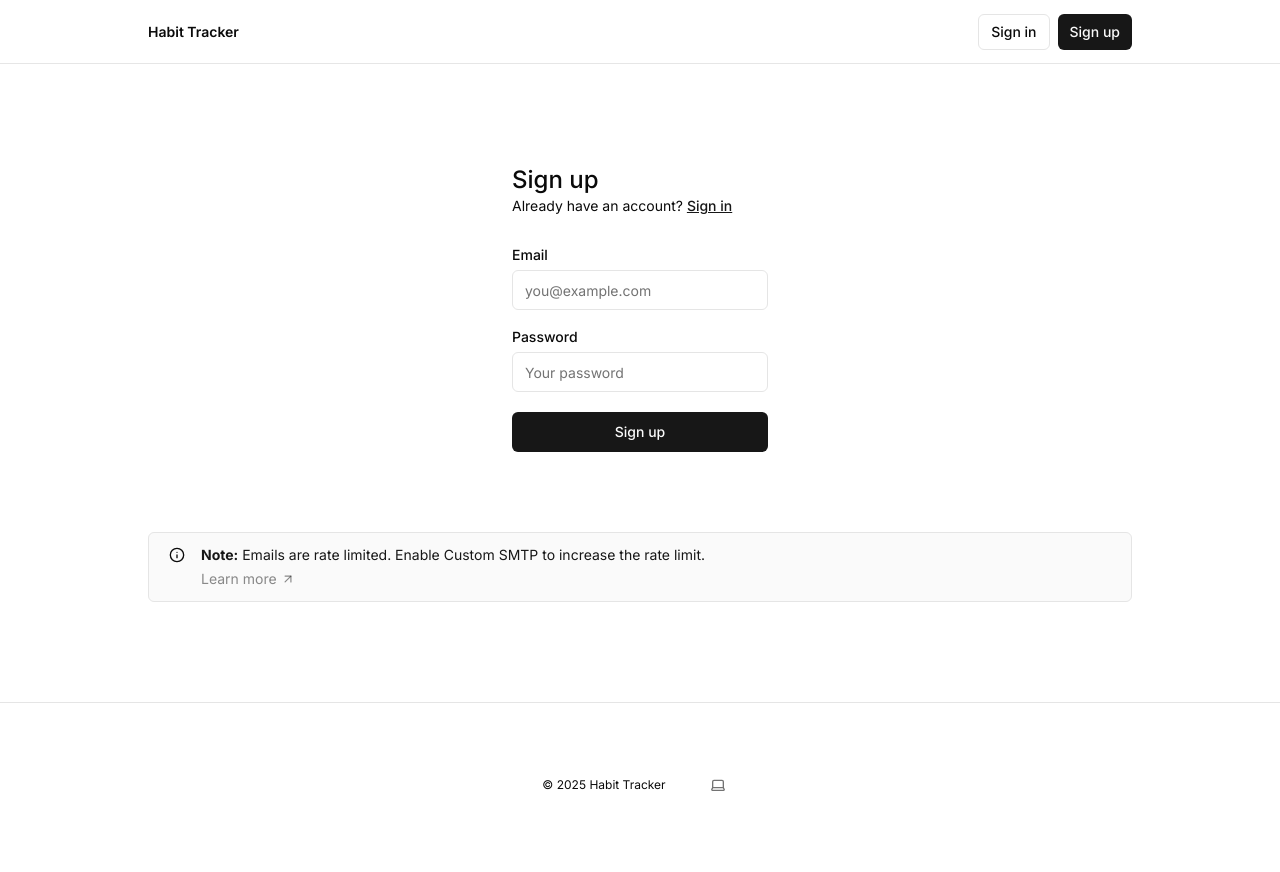
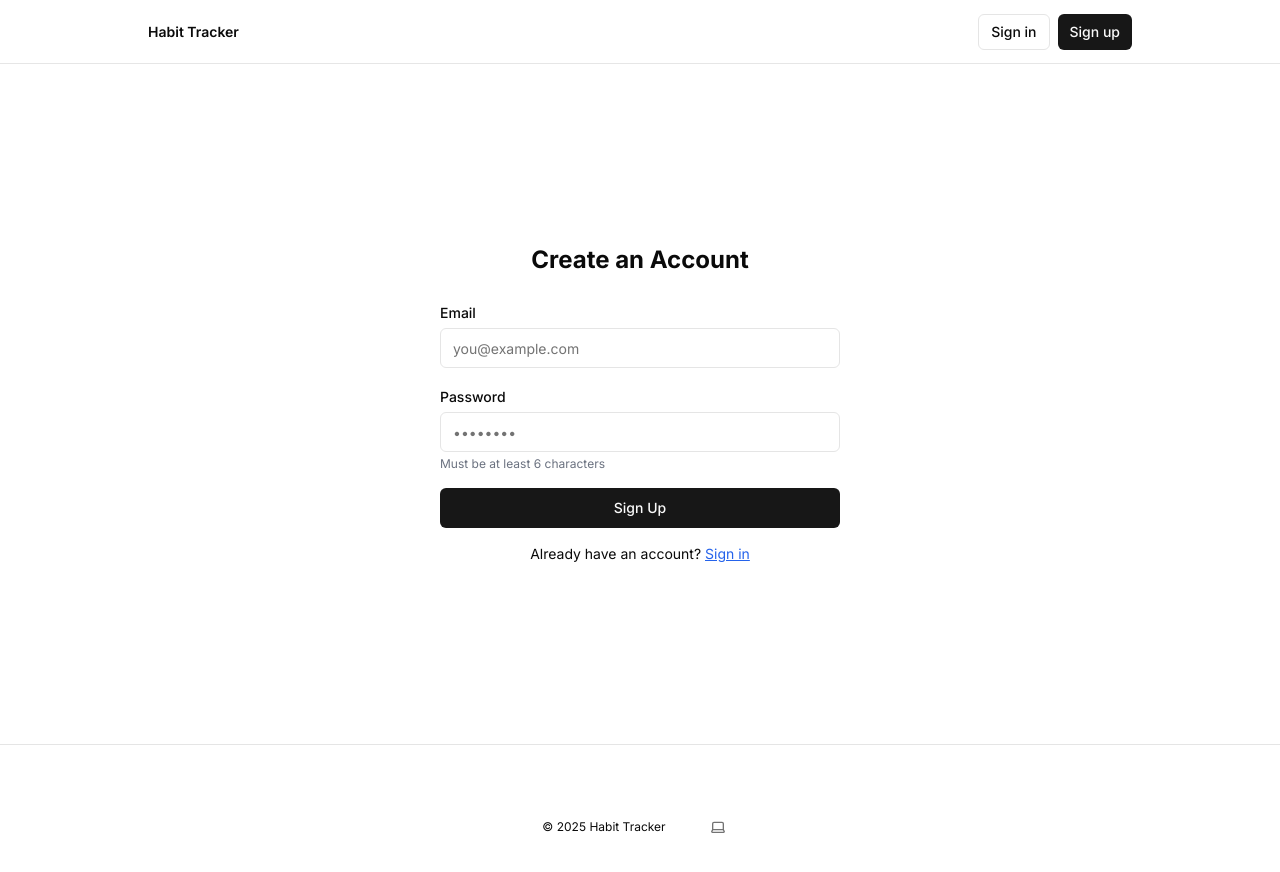
Before and after one commit to mironpuzanov/habit-tracker, a Next.js app in the folder my-app/: page /external/sign-up in a window 1280 px wide. Shown: the top 872 px of the page. Built offline with nearby package versions, Linux system fonts and the light colour scheme.

Commit message:
Fix: Simplify signup process to minimum configuration

```diff
--- a/my-app/app/external/sign-up/page.tsx
+++ b/my-app/app/external/sign-up/page.tsx
@@ -6,143 +6,127 @@ import { Input } from "@/components/ui/input";
 import { Label } from "@/components/ui/label";
 import { Button } from "@/components/ui/button";
 import Link from "next/link";
-import { SmtpMessage } from "../smtp-message";
 import { createClient } from "@/utils/supabase/client";
+import { useRouter } from "next/navigation";
 
-// @ts-ignore - bypass NextJS type checking issues
 export default function Page(props: any) {
-  const searchParams = props.searchParams || {};
+  const router = useRouter();
   const [email, setEmail] = useState("");
   const [password, setPassword] = useState("");
-  const [status, setStatus] = useState<{
-    type: "idle" | "loading" | "success" | "error";
-    message?: string;
-  }>({ type: "idle" });
+  const [loading, setLoading] = useState(false);
+  const [error, setError] = useState("");
+  const [success, setSuccess] = useState("");
 
-  // Extract success/error messages from search params
-  const successMessage =
-    searchParams.success &&
-    (typeof searchParams.success === 'string'
-      ? searchParams.success
-      : searchParams.success[0]);
-
-  const errorMessage =
-    searchParams.error &&
-    (typeof searchParams.error === 'string'
-      ? searchParams.error
-      : searchParams.error[0]);
-
-  // Handle success message from URL params
-  if (successMessage) {
-    return (
-      <div className="w-full flex-1 flex flex-col items-center justify-center gap-4 p-4">
-        <div className="text-center mb-4">
-          <h2 className="text-2xl font-bold mb-2">Thanks for signing up!</h2>
-          <p>Please check your email for a verification link.</p>
-        </div>
-        <FormMessage message={{ success: successMessage }} />
-        <div className="mt-4">
-          <Link className="text-primary underline" href="/external/sign-in">
-            Return to sign in
-          </Link>
-        </div>
-      </div>
-    );
-  }
-
-  // Client-side sign-up handler
+  // Ultra simple signup handler
   const handleSignUp = async (e: React.FormEvent) => {
     e.preventDefault();
-    setStatus({ type: "loading" });
+    setLoading(true);
+    setError("");
+    setSuccess("");
 
     try {
-      // Create a client-side Supabase client
       const supabase = createClient();
-      console.log("Signing up with:", email);
 
-      // Attempt to sign up
+      // Absolute minimal signup - no options, no redirects
       const { data, error } = await supabase.auth.signUp({
         email,
-        password,
-        options: {
-          emailRedirectTo: `${window.location.origin}/auth/callback`,
-        },
+        password
       });
 
+      console.log("Signup response:", data, error);
+
       if (error) {
-        console.error("Sign-up error:", error);
-        setStatus({
-          type: "error",
-          message: error.message || "Failed to sign up. Please try again."
+        setError(error.message);
+      } else if (data?.user) {
+        setSuccess("Account created successfully! Redirecting to dashboard...");
+
+        // Try to sign in directly
+        const { error: signInError } = await supabase.auth.signInWithPassword({
+          email,
+          password
         });
+
+        if (!signInError) {
+          // Redirect to dashboard on success
+          setTimeout(() => router.push("/app/dashboard"), 1000);
         } else {
-        console.log("Sign-up success:", data);
-        setStatus({
-          type: "success",
-          message: "Thanks for signing up! Please check your email for a verification link."
-        });
+          setSuccess("Account created! Please sign in.");
+          setTimeout(() => router.push("/external/sign-in"), 1000);
+        }
       }
     } catch (err) {
-      console.error("Sign-up exception:", err);
-      setStatus({
-        type: "error",
-        message: "An unexpected error occurred. Please try again."
-      });
+      console.error("Signup exception:", err);
+      setError("An unexpected error occurred");
+    } finally {
+      setLoading(false);
     }
   };
 
   return (
-    <>
-      <form onSubmit={handleSignUp} className="flex flex-col min-w-64 max-w-64 mx-auto">
-        <h1 className="text-2xl font-medium">Sign up</h1>
-        <p className="text-sm text text-foreground">
-          Already have an account?{" "}
-          <Link className="text-primary font-medium underline" href="/external/sign-in">
+    <div className="flex justify-center items-center min-h-[60vh]">
+      <div className="w-full max-w-md p-6">
+        <h1 className="text-2xl font-bold mb-6 text-center">Create an Account</h1>
+
+        {success ? (
+          <div className="text-center mb-4 p-4 bg-green-100 dark:bg-green-900 rounded">
+            <p className="text-green-700 dark:text-green-300">{success}</p>
+            <Link href="/external/sign-in" className="text-blue-600 dark:text-blue-400 underline mt-2 inline-block">
               Sign in
             </Link>
-        </p>
-        <div className="flex flex-col gap-2 [&>input]:mb-3 mt-8">
+          </div>
+        ) : (
+          <form onSubmit={handleSignUp} className="space-y-4">
+            <div>
               <Label htmlFor="email">Email</Label>
               <Input
                 id="email"
-            name="email"
                 type="email"
                 value={email}
                 onChange={(e) => setEmail(e.target.value)}
                 placeholder="you@example.com"
                 required
+                className="mt-1"
               />
+            </div>
+
+            <div>
               <Label htmlFor="password">Password</Label>
               <Input
                 id="password"
-            name="password"
                 type="password"
                 value={password}
                 onChange={(e) => setPassword(e.target.value)}
-            placeholder="Your password"
+                placeholder="••••••••"
                 minLength={6}
                 required
+                className="mt-1"
               />
+              <p className="text-xs text-gray-500 mt-1">Must be at least 6 characters</p>
+            </div>
+
+            {error && (
+              <div className="bg-red-100 dark:bg-red-900 text-red-700 dark:text-red-300 p-3 rounded">
+                {error}
+              </div>
+            )}
+
             <Button
               type="submit"
-            disabled={status.type === "loading"}
+              className="w-full"
+              disabled={loading}
             >
-            {status.type === "loading" ? "Signing up..." : "Sign up"}
+              {loading ? "Creating Account..." : "Sign Up"}
             </Button>
 
-          {/* Display status messages */}
-          {status.type === "error" && status.message && (
-            <FormMessage message={{ error: status.message }} />
-          )}
-          {status.type === "success" && status.message && (
-            <FormMessage message={{ success: status.message }} />
-          )}
-          {errorMessage && (
-            <FormMessage message={{ error: errorMessage }} />
+            <p className="text-center text-sm">
+              Already have an account?{" "}
+              <Link href="/external/sign-in" className="text-blue-600 dark:text-blue-400 underline">
+                Sign in
+              </Link>
+            </p>
+          </form>
         )}
       </div>
-      </form>
-      <SmtpMessage />
-    </>
+    </div>
   );
 }
```
Lines whose indentation alone changed are shown as unchanged.
